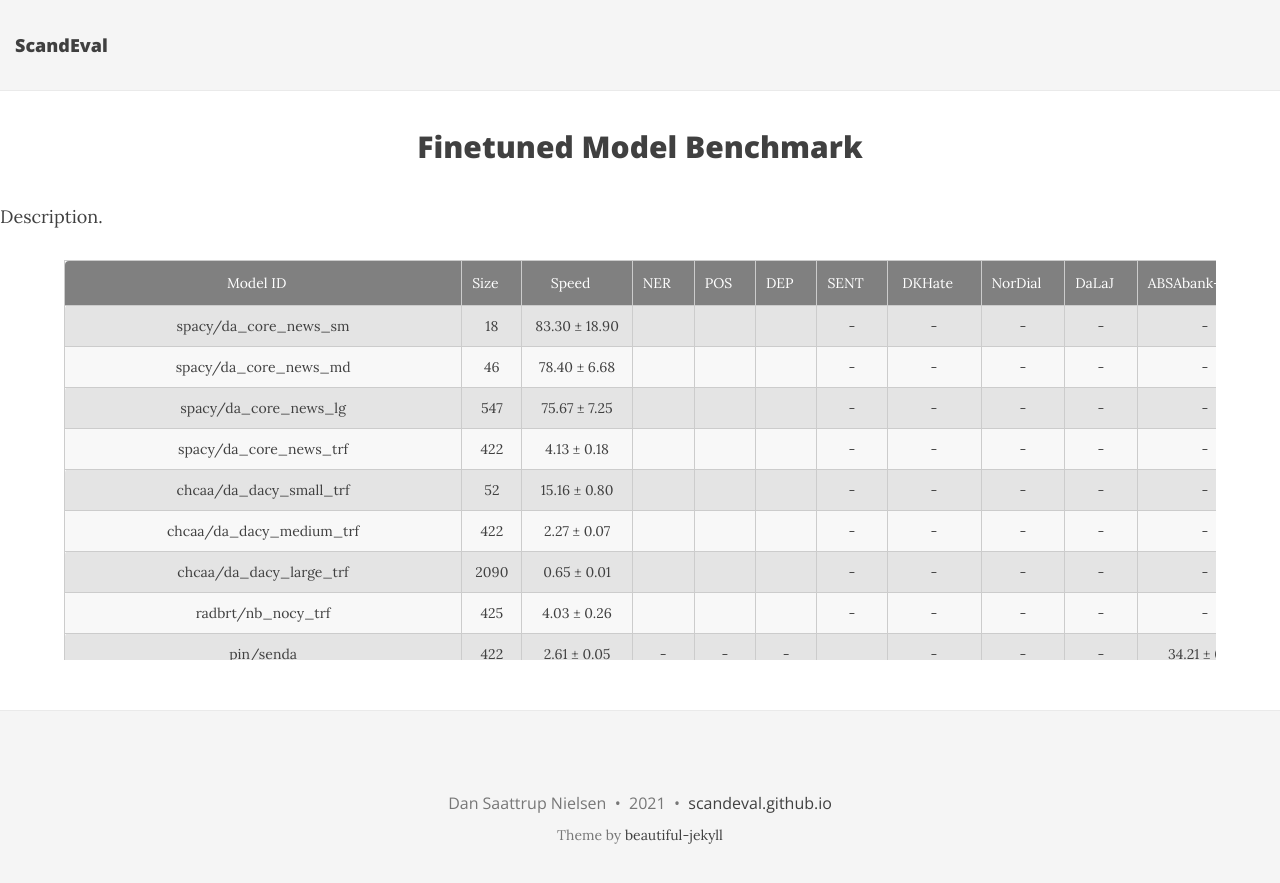
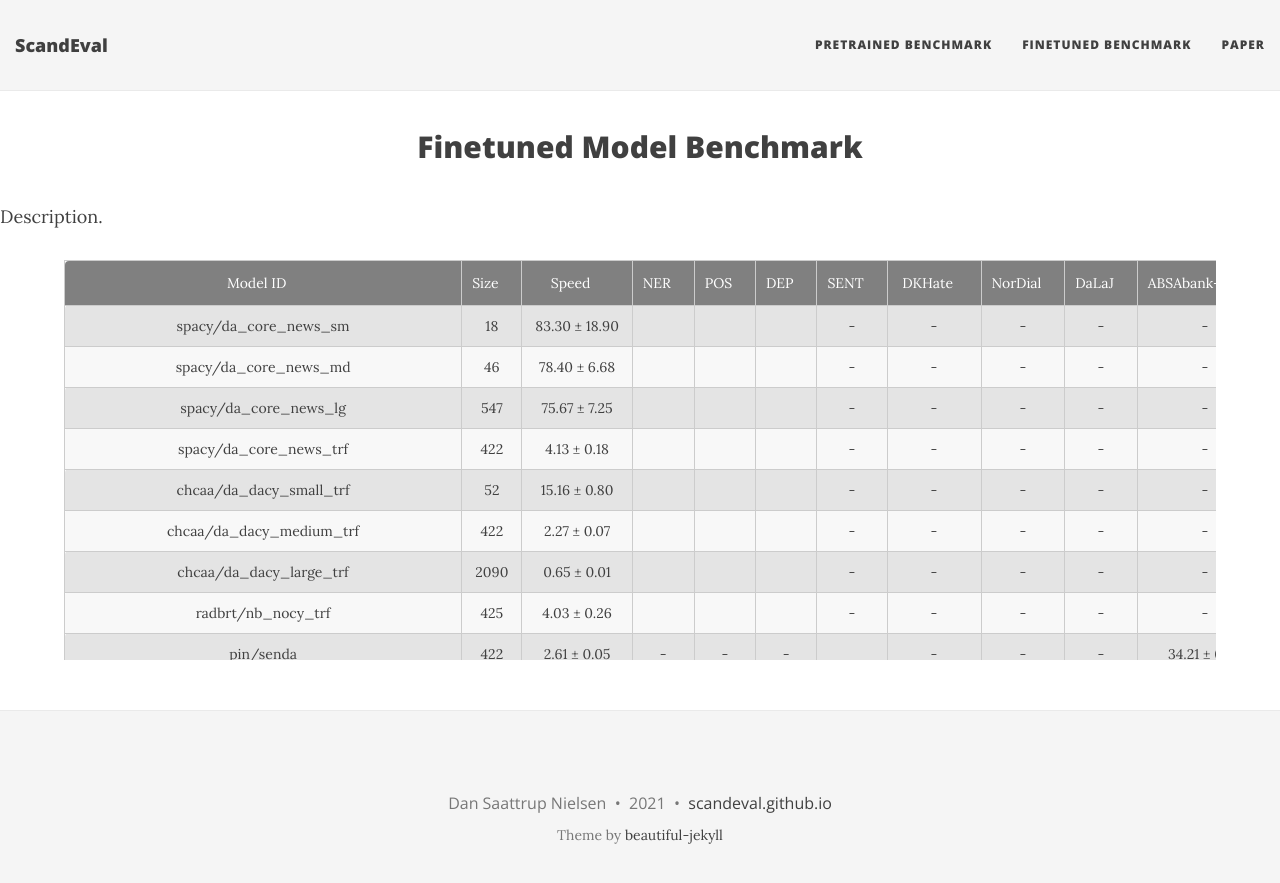
Before and after one commit to ScandEval/scandeval.github.io, a Jekyll site: the page built from finetuned.md, in a window 1280 px wide. Shown: the top 883 px of the page. Built offline with Jekyll 4.4.1, drawn with Linux system fonts in a browser that asks for light colours; nearby versions of some CDN libraries; some of the changed lines change nothing that is shown.

Commit message:
fix: YAML header fix

```diff
--- a/_config.yml
+++ b/_config.yml
@@ -17,10 +17,10 @@ description: A Scandinavian Natural Language Understanding Benchmark
 # --- Navigation bar options --- #
 
 # List of links in the navigation bar
-# navbar-links:
-#   Pretrained Benchmark: "pretrained"
-#   Finetuned Benchmark: "finetuned"
-#   Paper: "paper"
+navbar-links:
+  Pretrained Benchmark: "pretrained"
+  Finetuned Benchmark: "finetuned"
+  Paper: "paper"
 
 # Image to show in the navigation bar - image must be a square (width = height)
 # Remove this parameter if you don't want an image in the navbar
--- a/index.html
+++ b/index.html
@@ -2,7 +2,7 @@
 layout: page
 mathjax: true
 title: ScandEval
-subtitle:A Scandinavian Natural Language Understanding Benchmark
+subtitle: A Scandinavian Natural Language Understanding Benchmark
 use-site-title: true
 meta-description: ScandEval Benchmark of language models on Scandinavian language tasks
 ---
```
